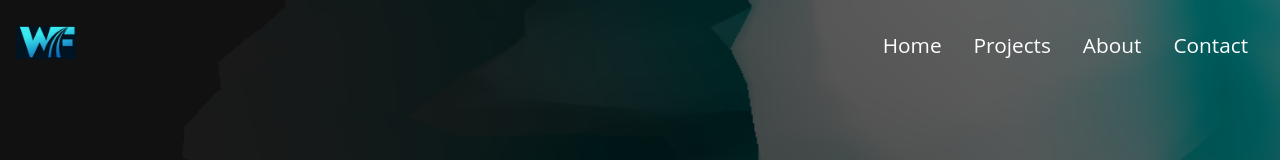
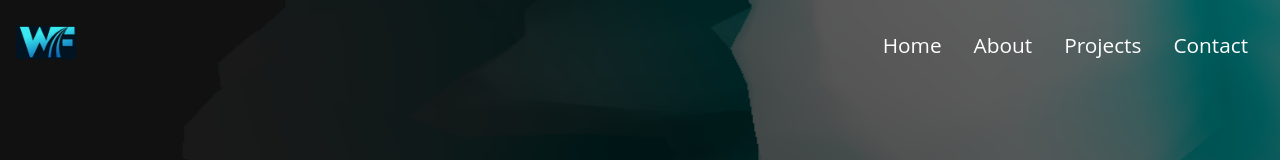
Before and after one commit to Wanjira-Faith/My-Portfolio, a React (Vite) app in the folder portfolio/: page / in a window 1280 px wide. Shown: the top 160 px of the page. Built offline with nearby package versions, Linux system fonts and the light colour scheme.

Commit message:
update navbar

```diff
--- a/portfolio/src/Components/Navbar.jsx
+++ b/portfolio/src/Components/Navbar.jsx
@@ -33,10 +33,10 @@
           <Link to='/'>Home </Link>
         </li>
         <li>
-          <Link to='/projects'>Projects </Link>
+          <Link to='/projects'>About</Link>
         </li>
         <li>
-          <Link to='/about'>About</Link>
+          <Link to='/about'>Projects </Link>
         </li>
         <li>
           <Link to='/contacts'>Contact </Link>
```
